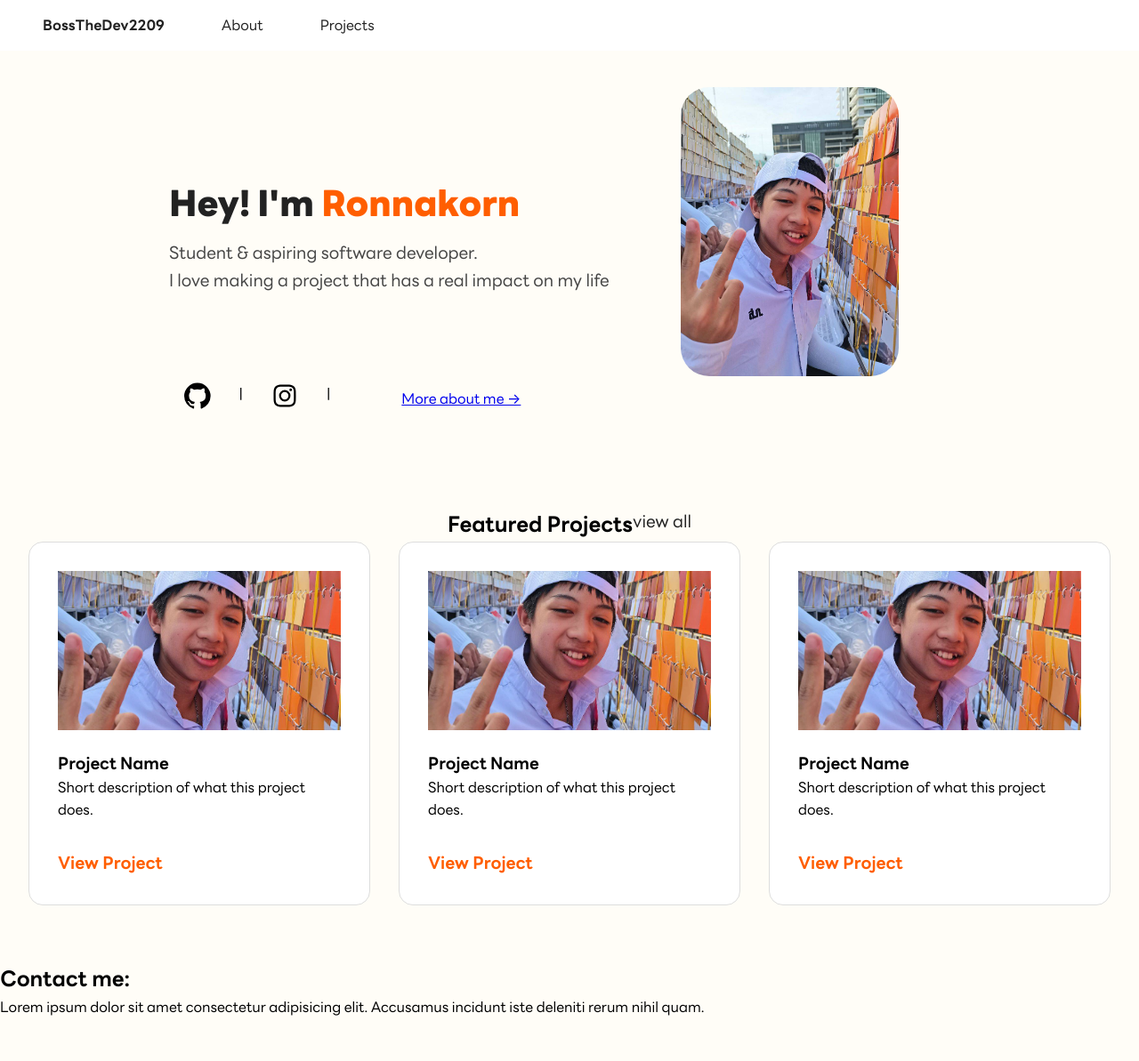
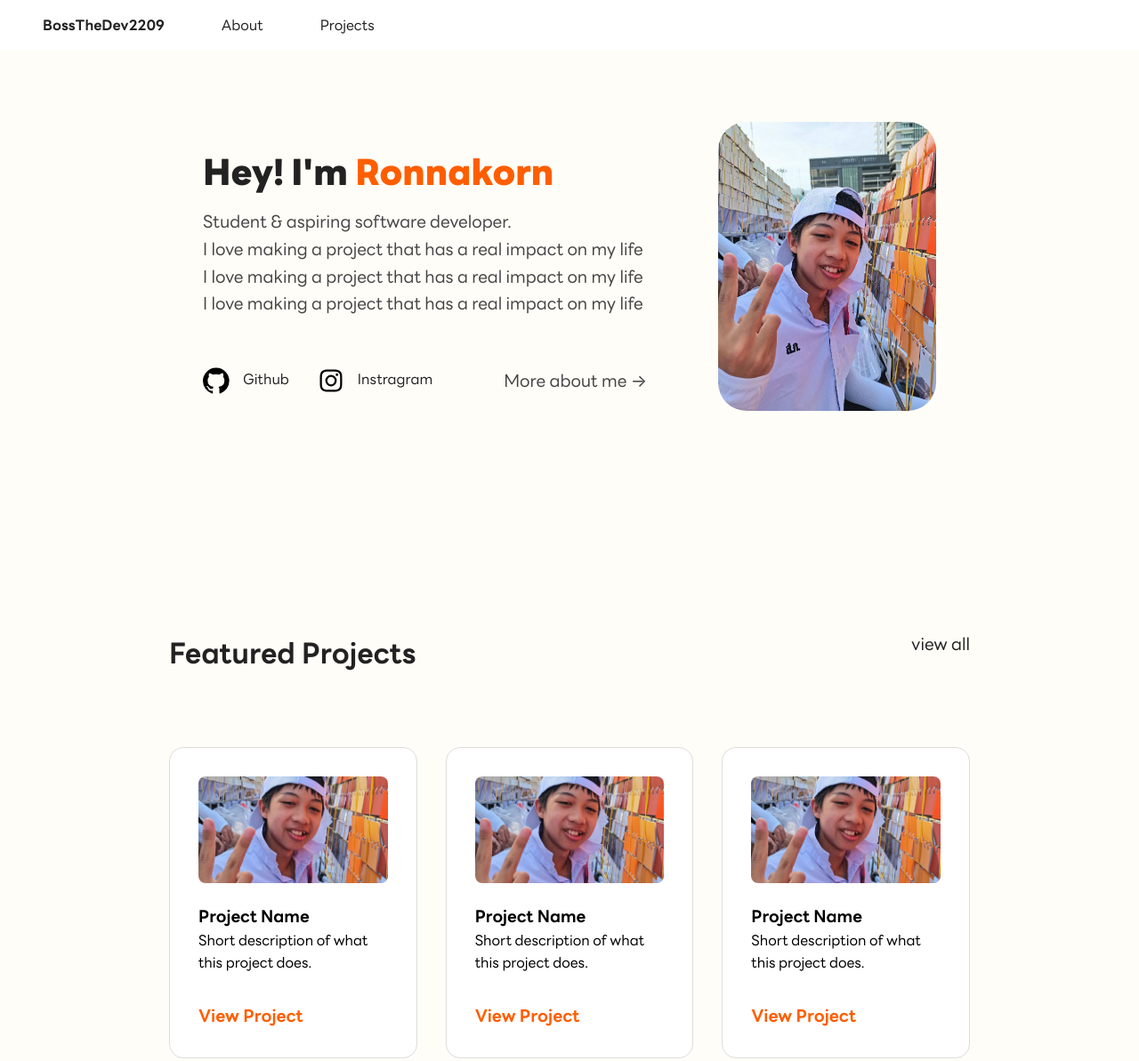
Before and after one commit to BossTheDev2209/ronnakorn.dev, a plain HTML site: page index.html in a window 1280 px wide. Shown: the top 1193 px of the page at 89% size. Before the commit the page ends 1145 px from the top, so only its background shows below. Drawn offline with Linux system fonts and the light colour scheme.

Commit message:
finish hero layout & centered svg

```diff
--- a/index.css
+++ b/index.css
@@ -34,6 +34,7 @@
     --color-text: #222222;
     --color-muted: #454545;
     --color-accent: #FF5E00;
+    --color-accent-muted: #BE4600;
 }
 /*<html></html> variables defined here are available everywhere.*/
 
@@ -49,8 +50,13 @@ html {
 body{
     font-family: "LINE Seed Sans TH", system-ui, -apple-system, BlinkMacSystemFont, 'Segoe UI', Roboto, Oxygen, Ubuntu, Cantarell, 'Open Sans', 'Helvetica Neue', sans-serif;
     background: #fffdf7;
+    display: flex;
+    flex-direction: column;
+    justify-content: center;
+    align-items: center;
 }
 nav{
+    width: 100%;
     position: sticky;
     top: 0;
     z-index: 10;
@@ -67,10 +73,15 @@ nav a{
     color: var(--color-text);
     padding: 0 1rem;
 }
+svg{
+    vertical-align:middle;
+    margin-right: 15px;
+}
+
 /*------------------------------------------------------------------------------------------------*/
 
 section.Hero {
-    padding: 5rem 4rem;
+    padding: 5rem 0rem 0rem 0rem;
     display: flex;
     flex-direction: column;
     justify-content: center;
@@ -99,8 +110,10 @@ section.Hero {
     font-size: 1.2rem;
     line-height: 1.6;
 }
+
 /*------------------------------------------------------------------------------------------------*/
 .Icons{
+    margin-top: 3.5rem;
     width: 100%;
     max-width: 867px;
     display: flex;
@@ -108,35 +121,36 @@ section.Hero {
     align-items: center;
     gap: 5rem;
 }
+.Icons a{
+    text-decoration: none;
+    color: var(--color-text);
+}
+.Icons #more{
+    color: var(--color-accent-muted);
+}
 .icon{
     display: flex;
     justify-items: flex-start;
     gap: 2rem;
 }
-.icon a{
-    color: var(--color-muted);
-}
 /*------------------------------------------------------------------------------------------------*/
 .Projects{
     display: flex;
     flex-direction: column;
-    align-items: center;
-    justify-content: center; /*main axis*/
-    padding: 4rem 2rem;
-}
-.ProjectsContainer{
-    flex-direction: column;
-    justify-items: center;
+    justify-content: center;
     gap: 5rem;
+    margin-top: 15rem;
+    max-height: 600px;
+    width: 900px;
 }
 .ProjectsHeader{
     display: flex;
     flex-direction: row;
+    justify-content: space-between;
 }
 .Projects h2{
     font-size: 2rem;
     color: var(--color-text);
-    margin-bottom: 2rem;
 }
 .Projects a{
     font-size: 1.2rem;
@@ -156,7 +170,7 @@ section.Hero {
 }
 .project-card img{
     width: 100%; /*fill card width*/
-    border: 0.5rem;
+    border-radius: 0.5rem;
     margin-bottom: 1rem;
     aspect-ratio: 16/9;
     object-fit: cover;
--- a/index.html
+++ b/index.html
@@ -16,34 +16,35 @@
     <section class="Hero" id="hero">
         <div class="HeroContainer">
             <div class="HeroText">
-                <h1>Hey! I'm <span style="color: var(--color-accent);">Ronnakorn</span></h1>
-                <p>Student & aspiring software developer.</p>
-                <p>I love making a project that has a real impact on my life</p>
+                <div>
+                    <div><h1>Hey! I'm <span style="color: var(--color-accent);">Ronnakorn</span></h1></div>
+                    <div><p>Student & aspiring software developer.</p>
+                        <p>I love making a project that has a real impact on my life</p>
+                        <p>I love making a project that has a real impact on my life</p>
+                        <p>I love making a project that has a real impact on my life</p>
+                    </div>
+                </div>
+                <!----------------------------Contact icons---------------------------------->
+                <div class="Icons">
+                    <div class="icon">
+                        <a href="https://github.com/BossTheDev2209"><svg xmlns="http://www.w3.org/2000/svg" width="30" height="30" viewBox="0 0 432 416"><path fill="#000000" d="M213.5 0q88.5 0 151 62.5T427 213q0 70-41 125.5T281 416q-14 2-14-11v-58q0-27-15-40q44-5 70.5-27t26.5-77q0-34-22-58q11-26-2-57q-18-5-58 22q-26-7-54-7t-53 7q-18-12-32.5-17.5T107 88h-6q-12 31-2 57q-22 24-22 58q0 55 27 77t70 27q-11 10-13 29q-42 18-62-18q-12-20-33-22q-2 0-4.5.5t-5 3.5t8.5 9q14 7 23 31q1 2 2 4.5t6.5 9.5t13 10.5T130 371t30-2v36q0 13-14 11q-64-22-105-77.5T0 213q0-88 62.5-150.5T213.5 0z"/></svg>Github</a>
+                        <a href="https://www.instagram.com/boss_khs3/"><svg xmlns="http://www.w3.org/2000/svg" width="30" height="30" viewBox="0 0 24 24"><path fill="#000000" d="M17.34 5.46a1.2 1.2 0 1 0 1.2 1.2a1.2 1.2 0 0 0-1.2-1.2Zm4.6 2.42a7.59 7.59 0 0 0-.46-2.43a4.94 4.94 0 0 0-1.16-1.77a4.7 4.7 0 0 0-1.77-1.15a7.3 7.3 0 0 0-2.43-.47C15.06 2 14.72 2 12 2s-3.06 0-4.12.06a7.3 7.3 0 0 0-2.43.47a4.78 4.78 0 0 0-1.77 1.15a4.7 4.7 0 0 0-1.15 1.77a7.3 7.3 0 0 0-.47 2.43C2 8.94 2 9.28 2 12s0 3.06.06 4.12a7.3 7.3 0 0 0 .47 2.43a4.7 4.7 0 0 0 1.15 1.77a4.78 4.78 0 0 0 1.77 1.15a7.3 7.3 0 0 0 2.43.47C8.94 22 9.28 22 12 22s3.06 0 4.12-.06a7.3 7.3 0 0 0 2.43-.47a4.7 4.7 0 0 0 1.77-1.15a4.85 4.85 0 0 0 1.16-1.77a7.59 7.59 0 0 0 .46-2.43c0-1.06.06-1.4.06-4.12s0-3.06-.06-4.12ZM20.14 16a5.61 5.61 0 0 1-.34 1.86a3.06 3.06 0 0 1-.75 1.15a3.19 3.19 0 0 1-1.15.75a5.61 5.61 0 0 1-1.86.34c-1 .05-1.37.06-4 .06s-3 0-4-.06a5.73 5.73 0 0 1-1.94-.3a3.27 3.27 0 0 1-1.1-.75a3 3 0 0 1-.74-1.15a5.54 5.54 0 0 1-.4-1.9c0-1-.06-1.37-.06-4s0-3 .06-4a5.54 5.54 0 0 1 .35-1.9A3 3 0 0 1 5 5a3.14 3.14 0 0 1 1.1-.8A5.73 5.73 0 0 1 8 3.86c1 0 1.37-.06 4-.06s3 0 4 .06a5.61 5.61 0 0 1 1.86.34a3.06 3.06 0 0 1 1.19.8a3.06 3.06 0 0 1 .75 1.1a5.61 5.61 0 0 1 .34 1.9c.05 1 .06 1.37.06 4s-.01 3-.06 4ZM12 6.87A5.13 5.13 0 1 0 17.14 12A5.12 5.12 0 0 0 12 6.87Zm0 8.46A3.33 3.33 0 1 1 15.33 12A3.33 3.33 0 0 1 12 15.33Z"/></svg>Instragram</a>
+                    </div>
+                    <a href="/about.html" id="more"><p>More about me →</p></a>
+                </div>
             </div>
             <div class="HeroImg">
                 <img src="/img/Sigma_PotatoIRL.jpg" height="325" width="245" alt="Boss">
             </div>
         </div>
-        <!----------------------------Contact icons---------------------------------->
-        <div class="Icons">
-            <div class="icon">
-                <a href="https://github.com/BossTheDev2209"><svg xmlns="http://www.w3.org/2000/svg" width="30" height="30" viewBox="0 0 432 416"><path fill="#000000" d="M213.5 0q88.5 0 151 62.5T427 213q0 70-41 125.5T281 416q-14 2-14-11v-58q0-27-15-40q44-5 70.5-27t26.5-77q0-34-22-58q11-26-2-57q-18-5-58 22q-26-7-54-7t-53 7q-18-12-32.5-17.5T107 88h-6q-12 31-2 57q-22 24-22 58q0 55 27 77t70 27q-11 10-13 29q-42 18-62-18q-12-20-33-22q-2 0-4.5.5t-5 3.5t8.5 9q14 7 23 31q1 2 2 4.5t6.5 9.5t13 10.5T130 371t30-2v36q0 13-14 11q-64-22-105-77.5T0 213q0-88 62.5-150.5T213.5 0z"/></svg></a>
-                |
-                <a href="https://www.instagram.com/boss_khs3/"><svg xmlns="http://www.w3.org/2000/svg" width="30" height="30" viewBox="0 0 24 24"><path fill="#000000" d="M17.34 5.46a1.2 1.2 0 1 0 1.2 1.2a1.2 1.2 0 0 0-1.2-1.2Zm4.6 2.42a7.59 7.59 0 0 0-.46-2.43a4.94 4.94 0 0 0-1.16-1.77a4.7 4.7 0 0 0-1.77-1.15a7.3 7.3 0 0 0-2.43-.47C15.06 2 14.72 2 12 2s-3.06 0-4.12.06a7.3 7.3 0 0 0-2.43.47a4.78 4.78 0 0 0-1.77 1.15a4.7 4.7 0 0 0-1.15 1.77a7.3 7.3 0 0 0-.47 2.43C2 8.94 2 9.28 2 12s0 3.06.06 4.12a7.3 7.3 0 0 0 .47 2.43a4.7 4.7 0 0 0 1.15 1.77a4.78 4.78 0 0 0 1.77 1.15a7.3 7.3 0 0 0 2.43.47C8.94 22 9.28 22 12 22s3.06 0 4.12-.06a7.3 7.3 0 0 0 2.43-.47a4.7 4.7 0 0 0 1.77-1.15a4.85 4.85 0 0 0 1.16-1.77a7.59 7.59 0 0 0 .46-2.43c0-1.06.06-1.4.06-4.12s0-3.06-.06-4.12ZM20.14 16a5.61 5.61 0 0 1-.34 1.86a3.06 3.06 0 0 1-.75 1.15a3.19 3.19 0 0 1-1.15.75a5.61 5.61 0 0 1-1.86.34c-1 .05-1.37.06-4 .06s-3 0-4-.06a5.73 5.73 0 0 1-1.94-.3a3.27 3.27 0 0 1-1.1-.75a3 3 0 0 1-.74-1.15a5.54 5.54 0 0 1-.4-1.9c0-1-.06-1.37-.06-4s0-3 .06-4a5.54 5.54 0 0 1 .35-1.9A3 3 0 0 1 5 5a3.14 3.14 0 0 1 1.1-.8A5.73 5.73 0 0 1 8 3.86c1 0 1.37-.06 4-.06s3 0 4 .06a5.61 5.61 0 0 1 1.86.34a3.06 3.06 0 0 1 1.19.8a3.06 3.06 0 0 1 .75 1.1a5.61 5.61 0 0 1 .34 1.9c.05 1 .06 1.37.06 4s-.01 3-.06 4ZM12 6.87A5.13 5.13 0 1 0 17.14 12A5.12 5.12 0 0 0 12 6.87Zm0 8.46A3.33 3.33 0 1 1 15.33 12A3.33 3.33 0 0 1 12 15.33Z"/></svg></a>
-                |
-            </div>
-            <a href="/about.html"><p>More about me →</p></a>
-        </div>
     </section>
-
     <!----------------------------PROJECTS---------------------------------->
     <section class="Projects" id="projects">
-        <div class="ProjectsContainer">
-            <div class="ProjectsHeader">
-                <h1>Featured Projects</h1>
+        <div class="ProjectsHeader">
+                <h2>Featured Projects</h2>
                 <a href="/projects.html">view all</a>
-            </div>
-            <div class="project-grid">
+        </div>
+        <div class="project-grid">
                 <div class="project-card">
                     <img src="/img/Sigma_PotatoIRL.jpg" alt="Project preview">
                     <h3>Project Name</h3>
@@ -62,7 +63,6 @@
                     <p>Short description of what this project does.</p>
                     <a href="#">View Project</a>
                 </div>
-            </div>
         </div>
     </section>
     <!----------------------------FOOTER---------------------------------->
```
